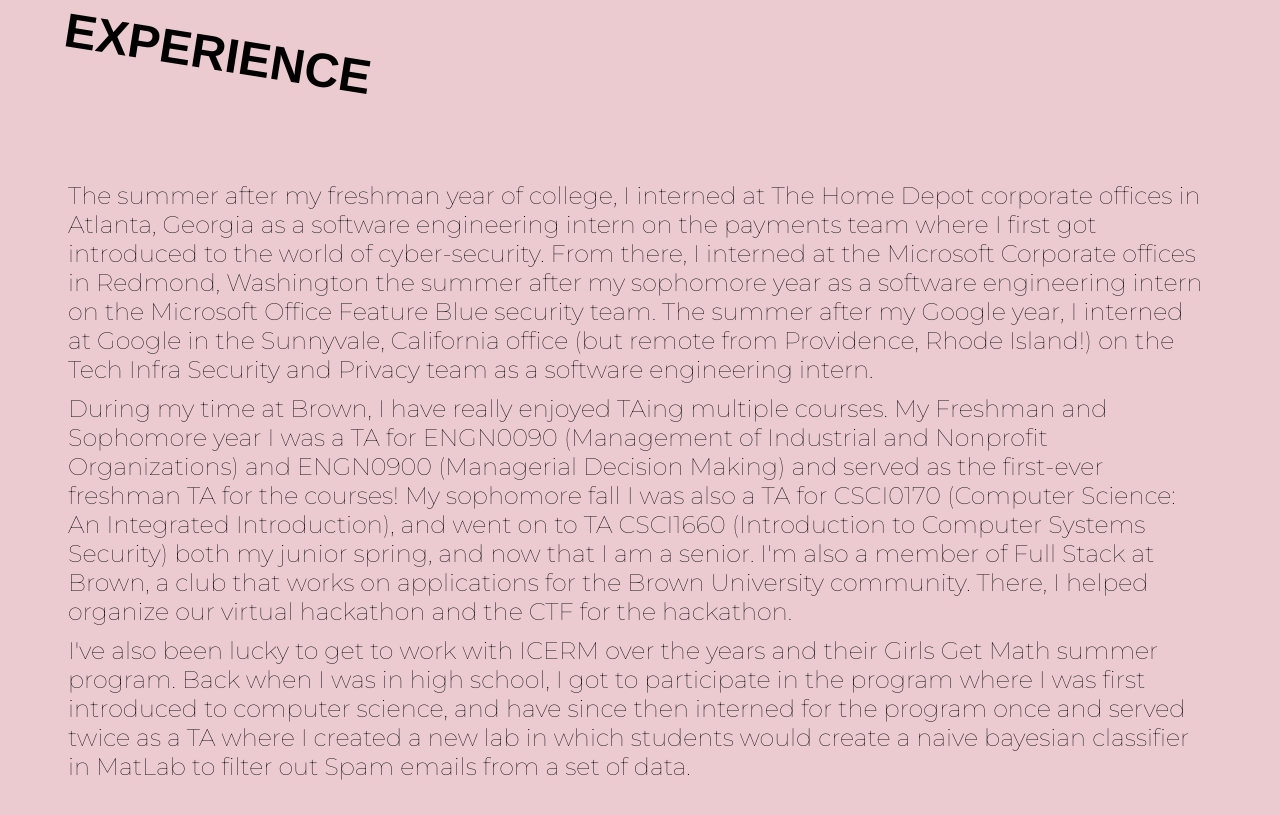
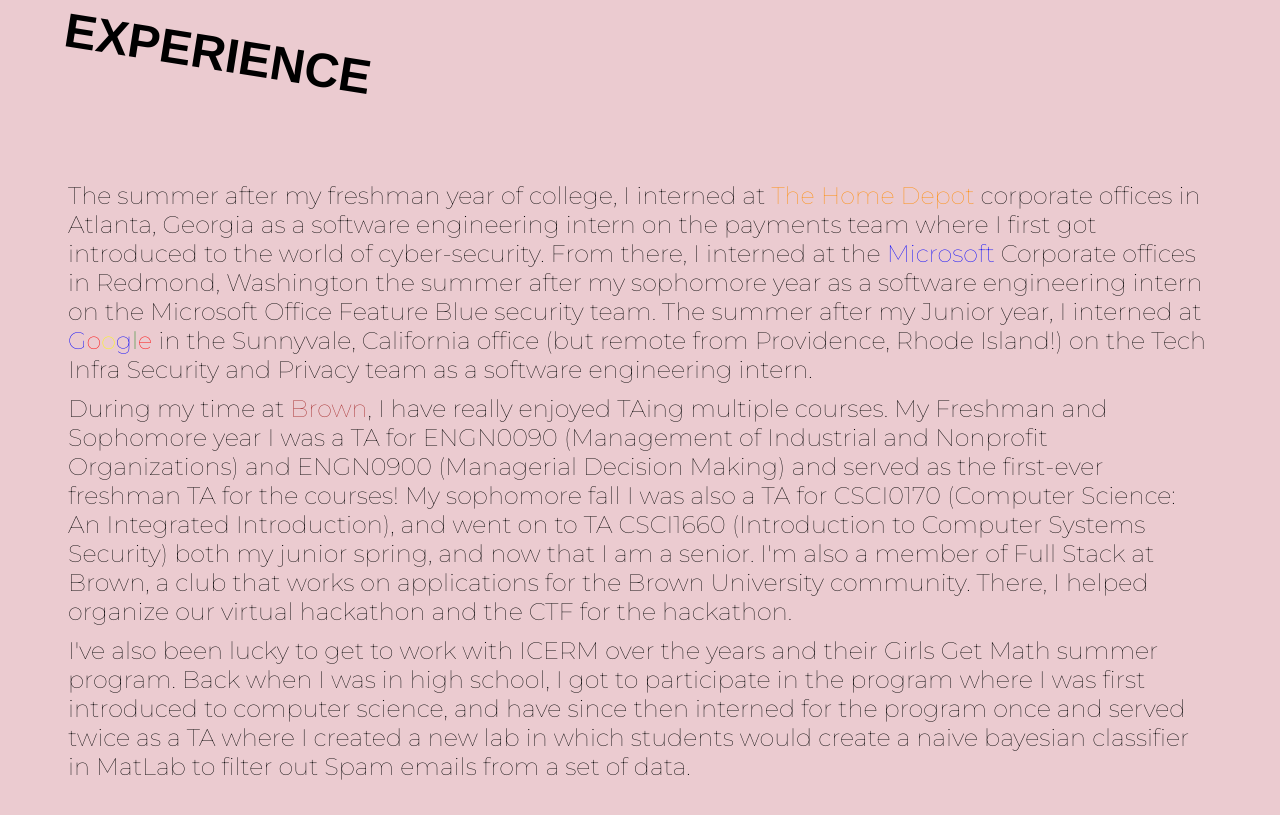
Before and after one commit to as130/as130.github.io, a plain HTML site: page index.html in a window 1280 px wide. Shown: the part 2275-3090 px from the top of the page. Drawn offline with nearby package versions, Linux system fonts and the light colour scheme.

Commit message:
changed font conolors

```diff
--- a/index.html
+++ b/index.html
@@ -51,15 +51,14 @@
         <div class="empty_div"></div>
         <h1 style="transform: rotate(9deg); font-size:300%;">EXPERIENCE</h1>
         <p>
-            The summer after my freshman year of college, I interned at The Home Depot corporate offices in Atlanta, Georgia as a
+            The summer after my freshman year of college, I interned at <span style="color:#ff8c00">The Home Depot</span> corporate offices in Atlanta, Georgia as a
             software engineering intern on the payments team where I first got introduced to the world of cyber-security.  From
-            there, I interned at the Microsoft Corporate offices in Redmond, Washington the summer after my sophomore year as a software
-            engineering intern on the Microsoft Office Feature Blue security team.  The summer after my Google year, I interned at Google
-            in the Sunnyvale, California office (but remote from Providence, Rhode Island!) on the Tech Infra Security and Privacy team
+            there, I interned at the <span style="color:blue">Microsoft</span>  Corporate offices in Redmond, Washington the summer after my sophomore year as a software
+            engineering intern on the Microsoft Office Feature Blue security team.  The summer after my Junior year, I interned at <span style="color:blue">G</span><span style="color:red">o</span><span style="color:yellow">o</span><span style="color:blue">g</span><span style="color:green">l</span><span style="color:red">e</span> in the Sunnyvale, California office (but remote from Providence, Rhode Island!) on the Tech Infra Security and Privacy team
             as a software engineering intern.
         </p>
         <p>
-            During my time at Brown, I have really enjoyed TAing multiple courses. My Freshman and Sophomore year I was a TA for ENGN0090
+            During my time at <span style="color:Brown">Brown</span>, I have really enjoyed TAing multiple courses. My Freshman and Sophomore year I was a TA for ENGN0090
             (Management of Industrial and Nonprofit Organizations) and ENGN0900 (Managerial Decision Making) and served as the first-ever
             freshman TA for the courses!  My sophomore fall I was also a TA for CSCI0170 (Computer Science: An Integrated Introduction), and
             went on to TA CSCI1660 (Introduction to Computer Systems Security) both my junior spring, and now that I am a senior.  I'm also a member of
```
